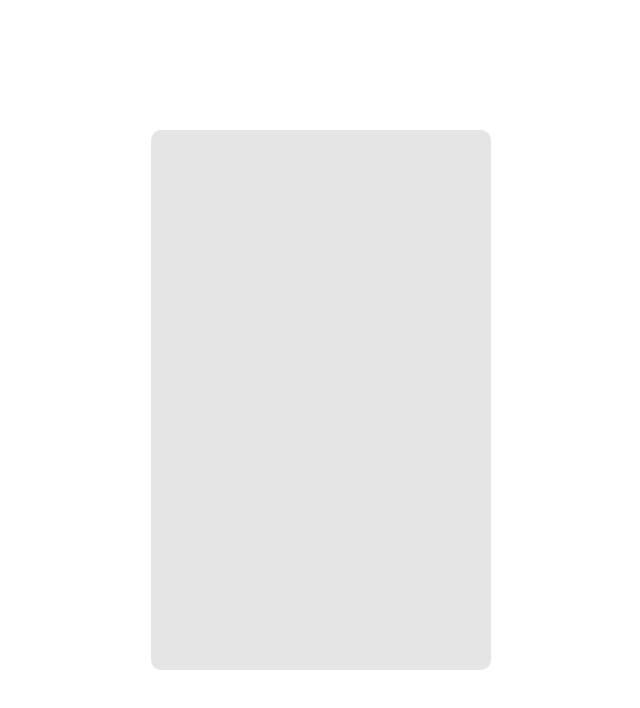
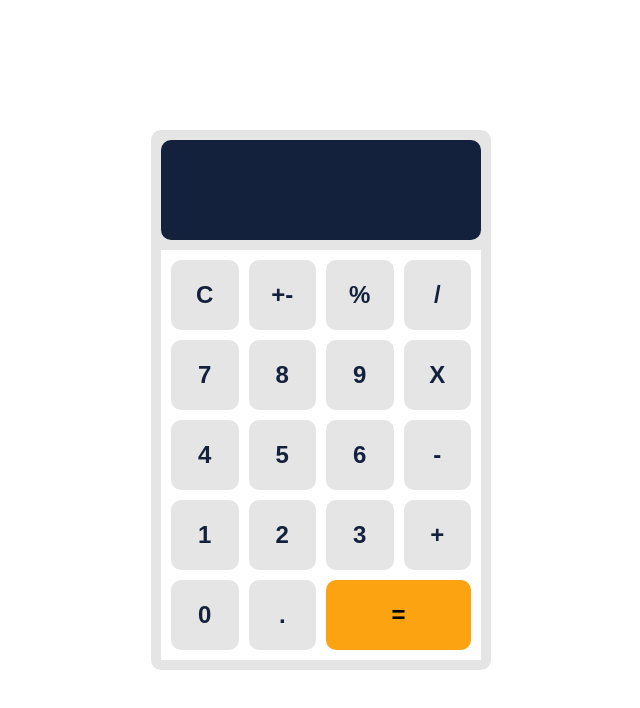
Before and after one commit to Evna07/calculator, a React (Create React App) app in the folder calc/: page / in a window 1280 px wide. Shown: the top 708 px of the page, without its empty margins (319-959 px from the left). Built offline with nearby package versions, Linux system fonts and the light colour scheme.

Commit message:
created the calc layout

```diff
--- a/calc/src/ButtonBox/Button/Button.jsx
+++ b/calc/src/ButtonBox/Button/Button.jsx
@@ -1,5 +1,11 @@
-const Button = () => {
-  <div></div>;
+import styles from "./Button.module.scss";
+
+const Button = ({ className = "", value, onClick }) => {
+  return (
+    <button className={styles[className]} onClick={onClick}>
+      {value}
+    </button>
+  );
 };
 
 export default Button;
--- a/calc/src/ButtonBox/Button/Button.module.scss
+++ b/calc/src/ButtonBox/Button/Button.module.scss
@@ -0,0 +1,29 @@
+.actionButton {
+  border: none;
+  background-color: #e5e5e5;
+  font-size: 24px;
+  color: #14213d;
+  font-weight: bold;
+  cursor: pointer;
+  border-radius: 10px;
+  outline: none;
+}
+
+.actionButton:hover {
+  background-color: #adb5bd;
+}
+
+.equals {
+  grid-column: 3 / 5;
+  background-color: #fca311;
+  border: none;
+  font-size: 24px;
+  font-weight: bold;
+  cursor: pointer;
+  border-radius: 10px;
+  outline: none;
+}
+
+.equals:hover {
+  background-color: #eb5e28;
+}
--- a/calc/src/ButtonBox/ButtonBox.jsx
+++ b/calc/src/ButtonBox/ButtonBox.jsx
@@ -1,5 +1,31 @@
+import styles from "./ButtonBox.module.scss";
+import Button from "./Button/Button";
+
+const btnValues = [
+  ["C", "+-", "%", "/"],
+  [7, 8, 9, "X"],
+  [4, 5, 6, "-"],
+  [1, 2, 3, "+"],
+  [0, ".", "="],
+];
+
 const ButtonBox = () => {
-  <div></div>;
+  return (
+    <div className={styles.buttonBox}>
+      {btnValues.flat().map((btn, i) => {
+        return (
+          <Button
+            key={i}
+            className={btn === "=" ? "equals" : "actionButton"}
+            value={btn}
+            onClick={() => {
+              console.log(`${btn} clicked!`);
+            }}
+          />
+        );
+      })}
+    </div>
+  );
 };
 
 export default ButtonBox;
--- a/calc/src/ButtonBox/ButtonBox.module.scss
+++ b/calc/src/ButtonBox/ButtonBox.module.scss
@@ -0,0 +1,10 @@
+.buttonBox {
+  padding: 10px;
+  width: 100%;
+  height: calc(100% - 110px);
+  display: grid;
+  grid-template-columns: repeat(4, 1fr);
+  grid-template-rows: repeat(5, 1fr);
+  grid-gap: 10px;
+  background-color: #ffffff;
+}
--- a/calc/src/Wrapper/Screen/Screen.jsx
+++ b/calc/src/Wrapper/Screen/Screen.jsx
@@ -1,5 +1,7 @@
+import styles from "./Screen.module.scss";
+
 const Screen = () => {
-  <div></div>;
+  return <div className={styles.screen}></div>;
 };
 
 export default Screen;
--- a/calc/src/Wrapper/Screen/Screen.module.scss
+++ b/calc/src/Wrapper/Screen/Screen.module.scss
@@ -0,0 +1,14 @@
+.screen {
+  height: 100px;
+  width: 100%;
+  margin-bottom: 10px;
+  padding: 0 10px;
+  background-color: #14213d;
+  border-radius: 10px;
+  display: flex;
+  align-items: center;
+  justify-content: flex-end;
+  color: white;
+  font-weight: bold;
+  box-sizing: border-box;
+}
--- a/calc/src/Wrapper/Wrapper.jsx
+++ b/calc/src/Wrapper/Wrapper.jsx
@@ -1,10 +1,12 @@
 import styles from "./Wrapper.module.scss";
 import Screen from "./Screen/Screen";
+import ButtonBox from "../ButtonBox/ButtonBox";
 
 const Wrapper = () => {
   return (
     <div className={styles.wrapper}>
       <Screen></Screen>
+      <ButtonBox></ButtonBox>
     </div>
   );
 };
```
Also changed, not shown: calc/src/App.css (added, +38 -0 lines).
